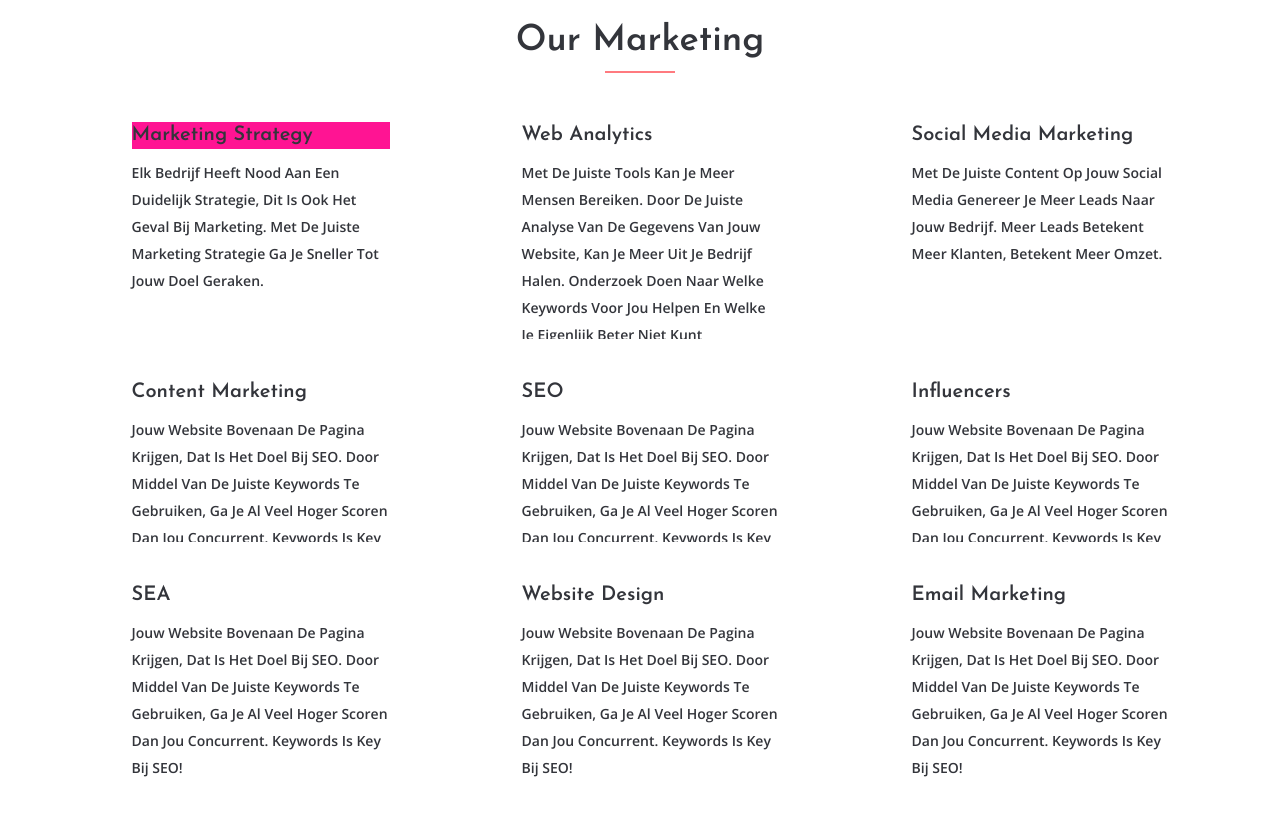
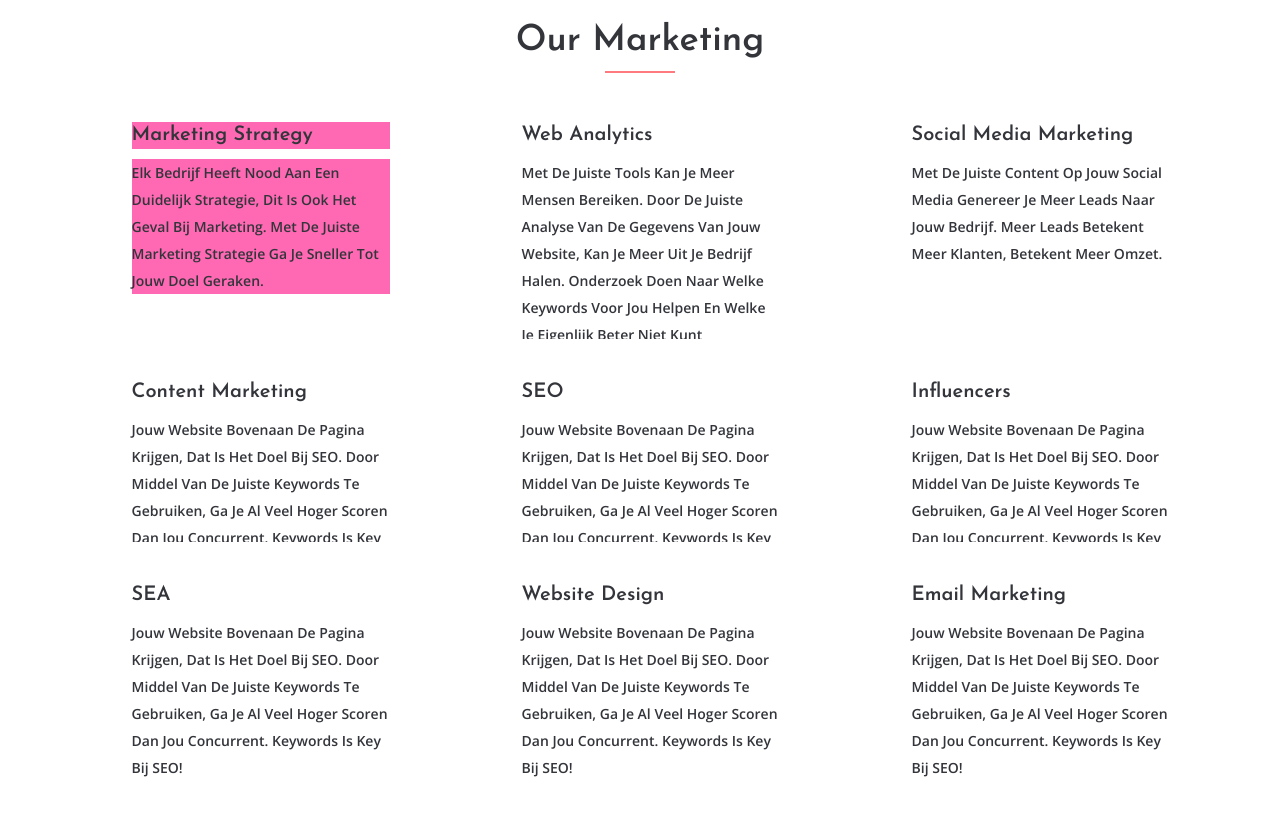
Before and after one commit to sami196515/Cology-Digital, a plain HTML site: page index.html in a window 1280 px wide. Shown: the part 3520-4360 px from the top of the page. Drawn offline with nearby package versions, Linux system fonts and the light colour scheme.

Commit message:
Update index.html

```diff
--- a/index.html
+++ b/index.html
@@ -489,8 +489,8 @@
                         </div>
                         <div class="short_details">
                             <a class="d-block" href="single-blog.html">
-                                <h4 style="background-color: deeppink"> Marketing Strategy</h4>
-                                <p> Elk bedrijf heeft nood aan een duidelijk strategie, dit is ook het geval bij Marketing. Met de juiste Marketing Strategie ga je sneller tot jouw doel geraken.</p>
+                                <h4 style="background-color: hotpink"> Marketing Strategy</h4>
+                                <p style="background-color: hotpink"> Elk bedrijf heeft nood aan een duidelijk strategie, dit is ook het geval bij Marketing. Met de juiste Marketing Strategie ga je sneller tot jouw doel geraken.</p>
                             </a>
                         </div>
                     </div>
```
